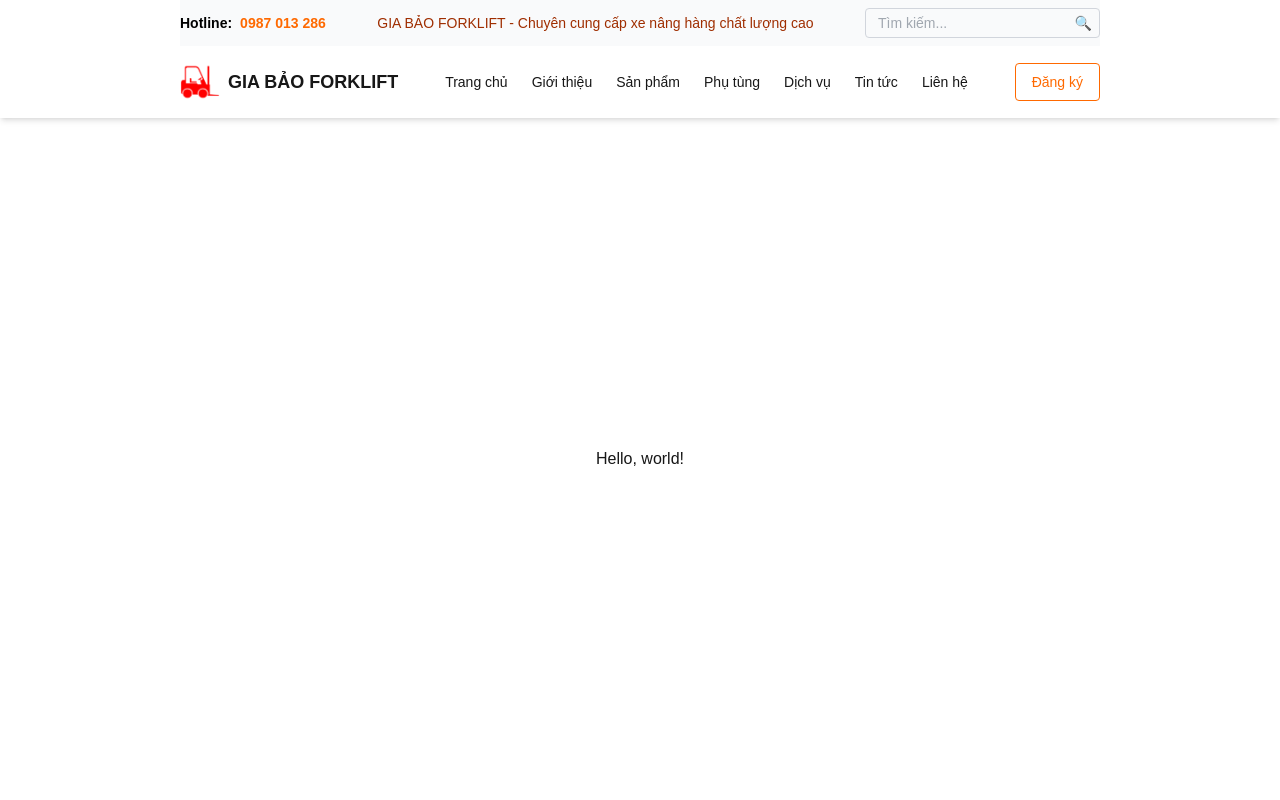
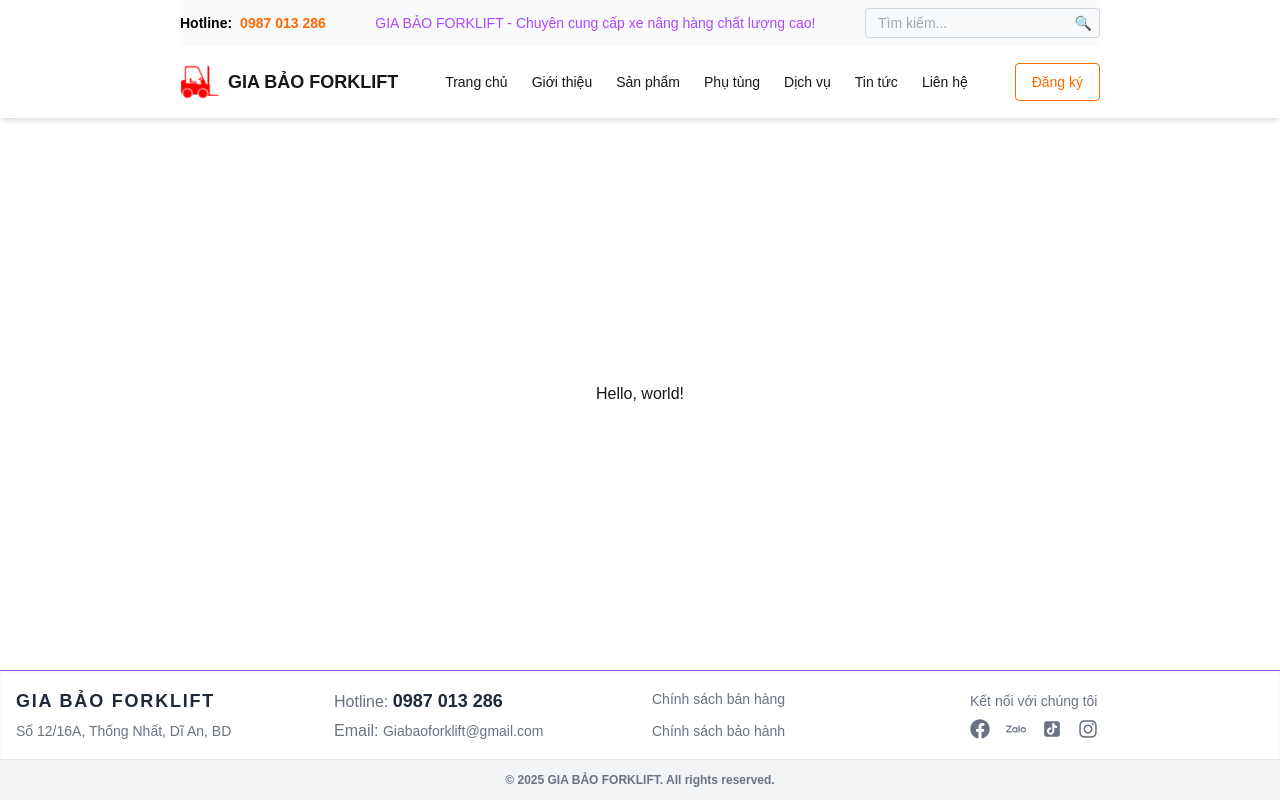
Before and after one commit to NH1321/forklift, a Next.js app in the folder client/: page / in a window 1280 px wide. Built offline with nearby package versions, Linux system fonts and the light colour scheme.

Commit message:
footer component

```diff
--- a/client/app/page.js
+++ b/client/app/page.js
@@ -1,4 +1,5 @@
 import Header from "../components/layout/header";
+import Footer from "../components/layout/footer";
 
 export default function Home() {
   return (
@@ -7,6 +8,7 @@ export default function Home() {
       <main className="flex-1 grid items-center justify-items-center p-8 pb-20 gap-16 sm:p-20 font-[family-name:var(--font-geist-sans)]">
         Hello, world!
       </main>
+      <Footer />
     </div>
   );
 }
--- a/client/components/layout/footer.jsx
+++ b/client/components/layout/footer.jsx
@@ -0,0 +1,112 @@
+import { FaFacebook , FaInstagram, FaFacebookMessenger } from "react-icons/fa";
+import { SiZalo } from "react-icons/si";
+import { AiFillTikTok } from "react-icons/ai";
+
+export default function Footer() {
+  return (
+    <footer className="text-gray-800 bg-white shadow-inner">
+      <div className="grid items-center grid-cols-1 gap-6 px-4 py-4 mx-auto border-t border-purple-500 max-w-7xl sm:grid-cols-2 md:grid-cols-4">
+        {/* Logo và tên thương hiệu */}
+        <div className="space-y-1">
+          <h2 className="text-lg font-bold tracking-widest">
+            <a
+              href="/"
+              className="transition-colors hover:text-orange-500"
+            >
+              GIA BẢO FORKLIFT
+            </a>
+          </h2>
+          <a
+            href="https://www.google.com/maps/search/?api=1&query=Số+12%2F16A%2C+Thống+Nhất%2C+Dĩ+An%2C+BD"
+            target="_blank"
+            rel="noopener noreferrer"
+            className="text-sm text-gray-500 transition-colors hover:text-orange-500"
+          >
+            Số 12/16A, Thống Nhất, Dĩ An, BD
+          </a>
+        </div>
+
+        {/* Thông tin liên hệ */}
+        <div className="flex flex-col space-y-1">
+          <span>
+            <span className="text-gray-500">Hotline: </span>
+            <a
+              href="tel:0987013286"
+              className="text-lg font-bold transition-colors hover:text-orange-500"
+            >
+              0987 013 286
+            </a>
+          </span>
+          <span>
+            <span className="text-gray-500">Email: </span>
+            <a
+            href="mailto:Giabaoforklift@gmail.com"
+            className="text-sm text-gray-500 transition-colors hover:text-orange-500"
+          >
+            Giabaoforklift@gmail.com
+          </a>
+          </span>
+        </div>
+
+        {/* Giới thiệu ngắn */}
+        <div className="flex flex-col space-y-3 text-sm text-gray-500">
+          <a
+            href="/chinh-sach-ban-hang"
+            className="transition-colors hover:text-orange-500"
+          >
+            Chính sách bán hàng
+          </a>
+          <a
+            href="/chinh-sach-bao-hanh"
+            className="transition-colors hover:text-orange-500"
+          >
+            Chính sách bảo hành
+          </a>
+        </div>
+
+        {/* Mạng xã hội */}
+        <div className="space-y-2">
+          <p className="text-sm text-gray-500">Kết nối với chúng tôi</p>
+          <div className="flex items-center space-x-4 text-xl">
+            <a
+              href="https://www.facebook.com/hai.bui.7771"
+              target="_blank"
+              className="text-gray-500 transition-colors hover:text-blue-600"
+            >
+              <FaFacebook  />
+            </a>
+            <a
+              href="https://zalo.me/0987013286"
+              target="_blank"
+              className="text-gray-500 transition-colors hover:text-blue-600"
+            >
+              <SiZalo />
+            </a>
+            <a
+              href="#"
+              target="_blank"
+              className="text-gray-500 transition-colors hover:text-purple-500"
+            >
+              <AiFillTikTok />
+            </a>
+            <a
+              href="#"
+              target="_blank"
+              className="text-gray-500 transition-colors hover:text-pink-500"
+            >
+              <FaInstagram />
+            </a>
+          </div>
+        </div>
+      </div>
+      {/* Copyright */}
+      <div className="w-full px-4 py-3 bg-gray-100 border-t border-gray-200">
+        <div className="flex flex-col items-center justify-center text-xs font-semibold text-gray-500 sm:flex-row sm:justify-center">
+          <span>
+            © {new Date().getFullYear()} GIA BẢO FORKLIFT. All rights reserved.
+          </span>
+        </div>
+      </div>
+    </footer>
+  );
+}
--- a/client/components/layout/header.jsx
+++ b/client/components/layout/header.jsx
@@ -15,8 +15,8 @@ export default function Header() {
           <span className="font-semibold text-black">Hotline:</span>
           <span className="ml-1 font-semibold text-orange-500">0987 013 286</span>
         </span>
-        <span className="hidden text-sm text-orange-800 sm:inline">
-          GIA BẢO FORKLIFT - Chuyên cung cấp xe nâng hàng chất lượng cao
+        <span className="hidden text-sm text-purple-500 sm:inline">
+          GIA BẢO FORKLIFT - Chuyên cung cấp xe nâng hàng chất lượng cao!
         </span>
         <form className="relative">
           <input
--- a/client/package.json
+++ b/client/package.json
@@ -9,9 +9,10 @@
     "lint": "next lint"
   },
   "dependencies": {
+    "next": "15.3.2",
     "react": "^19.0.0",
     "react-dom": "^19.0.0",
-    "next": "15.3.2"
+    "react-icons": "^5.5.0"
   },
   "devDependencies": {
     "@tailwindcss/postcss": "^4",
```
